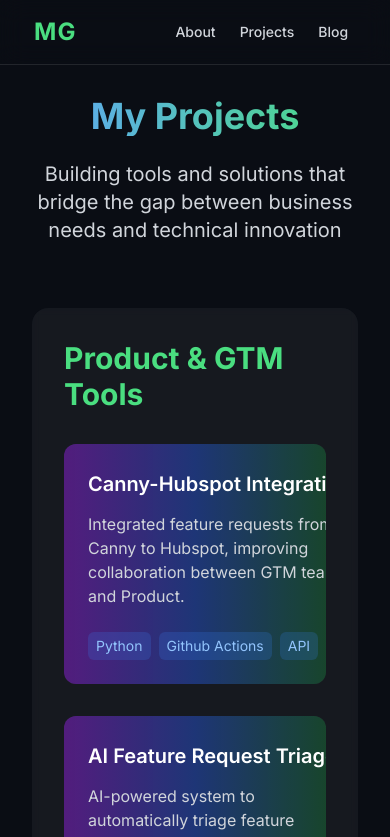
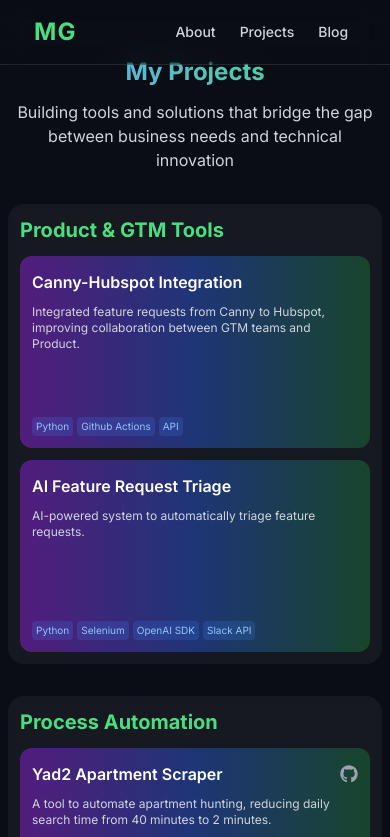
Before and after one commit to Matanga1-2/portfolio-site, a Next.js app: page /projects in a window 390 px wide. Shown: the top 837 px of the page. Built offline with nearby package versions, Linux system fonts and the light colour scheme.

Commit message:
fix responsiveness issues in projects page

```diff
--- a/app/layout.tsx
+++ b/app/layout.tsx
@@ -4,8 +4,8 @@
 const inter = Inter({ subsets: ['latin'] })
 
 export const metadata = {
-  title: 'Matan Grady - Product Manager',
-  description: 'Portfolio website of Matan Grady, a Senior Product Manager',
+  title: 'Matan Grady - Product Manager & Builder',
+  description: 'Portfolio website of Matan Grady, a Senior Product Manager and hands-on builder',
 }
 
 export default function RootLayout({
--- a/app/projects/page.tsx
+++ b/app/projects/page.tsx
@@ -40,7 +40,7 @@
     projects: [
       {
         title: "Yad2 Apartment Scraper",
-        description: "Developed a tool to automate apartment hunting, reducing daily search time from 40 minutes to 2 minutes.",
+        description: "A tool to automate apartment hunting, reducing daily search time from 40 minutes to 2 minutes.",
         technologies: ["Python", "Selenium", "SQLite", "CLI"],
         githubUrl: "https://github.com/Matanga1-2/yad2-apartment-scraper"
       },
@@ -69,7 +69,7 @@
       },
       {
         title: "Simplix Chrome Extension",
-        description: "Developed during a hackathon to gather user feedback from Lusha customers",
+        description: "Developed during a hackathon to gather user feedback from Lusha customers.",
         technologies: ["JavaScript", "Chrome", "React"],
         githubUrl: "https://github.com/Matanga1-2/simplix-extension"
       }
@@ -83,21 +83,21 @@
   return (
     <div className="min-h-screen flex flex-col text-white relative overflow-hidden bg-navy-primary">
       <Header />
-      <main className="flex-grow container mx-auto px-4 pt-24 pb-20">
-        <div className="w-full sm:max-w-[85%] md:max-w-[70%] mx-auto space-y-16 px-4 sm:px-0">
+      <main className="flex-grow container mx-auto px-2 sm:px-3 md:px-4 pt-14 sm:pt-18 md:pt-24 pb-10 sm:pb-14 md:pb-20">
+        <div className="w-full sm:max-w-[95%] md:max-w-[90%] lg:max-w-[80%] xl:max-w-[70%] mx-auto space-y-8 sm:space-y-10 md:space-y-16">
           <section className="text-center">
-            <h1 className="text-4xl md:text-5xl font-bold mb-6 bg-gradient-to-r from-blue-400 to-green-400 bg-clip-text text-transparent">
+            <h1 className="text-2xl sm:text-3xl md:text-4xl lg:text-5xl font-bold mb-3 sm:mb-4 md:mb-6 bg-gradient-to-r from-blue-400 to-green-400 bg-clip-text text-transparent">
               My Projects
             </h1>
-            <p className="text-xl md:text-2xl text-gray-300 mb-16">
+            <p className="text-base sm:text-lg md:text-xl lg:text-2xl text-gray-300 mb-8 sm:mb-10 md:mb-16">
               Building tools and solutions that bridge the gap between business needs and technical innovation
             </p>
           </section>
 
           {projects.map((category, index) => (
-            <section key={index} className="bg-white/5 rounded-2xl p-8 backdrop-blur-sm">
-              <h2 className="text-3xl font-bold mb-8 text-green-400">{category.category}</h2>
-              <div className="grid md:grid-cols-2 gap-8">
+            <section key={index} className="bg-white/5 rounded-2xl p-3 sm:p-4 md:p-6 lg:p-8 backdrop-blur-sm">
+              <h2 className="text-xl sm:text-2xl md:text-3xl font-bold mb-3 sm:mb-4 md:mb-6 lg:mb-8 text-green-400">{category.category}</h2>
+              <div className="grid grid-cols-1 sm:grid-cols-2 gap-3 sm:gap-4 md:gap-6 lg:gap-8">
                 {category.projects.map((project, projectIndex) => (
                   <div key={projectIndex} className="group relative bg-white/5 rounded-xl overflow-hidden hover:bg-white/10 transition-colors">
                     <div className="absolute inset-0 z-10">
--- a/components/projects/ProjectCard.tsx
+++ b/components/projects/ProjectCard.tsx
@@ -10,10 +10,10 @@
 
 export default function ProjectCard({ title, description, technologies, githubUrl, isPrivate }: ProjectCardProps) {
   return (
-    <div className="relative z-20 p-6 h-60 grid grid-rows-[auto_minmax(2.5rem,_1fr)_auto] gap-3">
+    <div className="relative z-20 p-3 sm:p-4 md:p-6 h-auto min-h-[12rem] sm:min-h-[13rem] md:min-h-[15rem] grid grid-rows-[auto_minmax(2rem,_1fr)_auto] gap-2 sm:gap-3">
       {/* Header section with title and GitHub icon */}
-      <div className="flex justify-between items-center h-8">
-        <h3 className="text-xl font-semibold text-white truncate pr-2">{title}</h3>
+      <div className="flex justify-between items-center h-auto min-h-[1.75rem]">
+        <h3 className="text-base sm:text-lg md:text-xl font-semibold text-white truncate pr-2">{title}</h3>
         {githubUrl && !isPrivate && (
           <a
             href={githubUrl}
@@ -21,20 +21,20 @@
             rel="noopener noreferrer"
             className="text-gray-400 hover:text-white transition-colors flex-shrink-0"
           >
-            <FaGithub size={24} />
+            <FaGithub size={18} className="sm:w-5 sm:h-5 md:w-6 md:h-6" />
           </a>
         )}
       </div>
 
       {/* Description section */}
-      <p className="text-gray-300 line-clamp-3">{description}</p>
+      <p className="text-xs sm:text-sm md:text-base text-gray-300 line-clamp-3">{description}</p>
 
       {/* Technologies section */}
-      <div className="flex flex-wrap gap-2">
+      <div className="flex flex-wrap gap-1 sm:gap-2 mt-1">
         {technologies.map((tech, i) => (
           <span
             key={i}
-            className="bg-blue-500/20 text-blue-300 px-2 py-1 rounded-md text-sm"
+            className="bg-blue-500/20 text-blue-300 px-1 py-0.5 sm:px-1.5 sm:py-0.5 md:px-2 md:py-1 rounded text-[10px] sm:text-xs md:text-sm"
           >
             {tech}
           </span>
```
